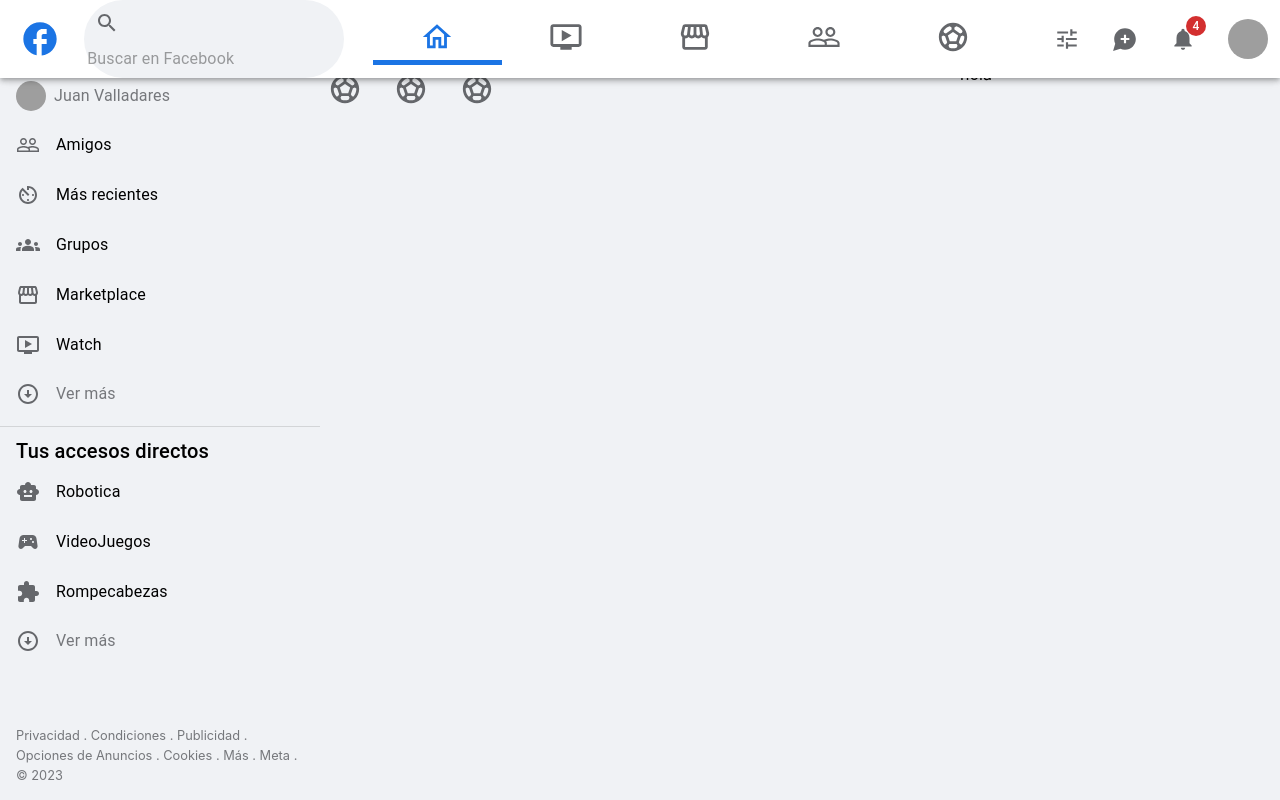
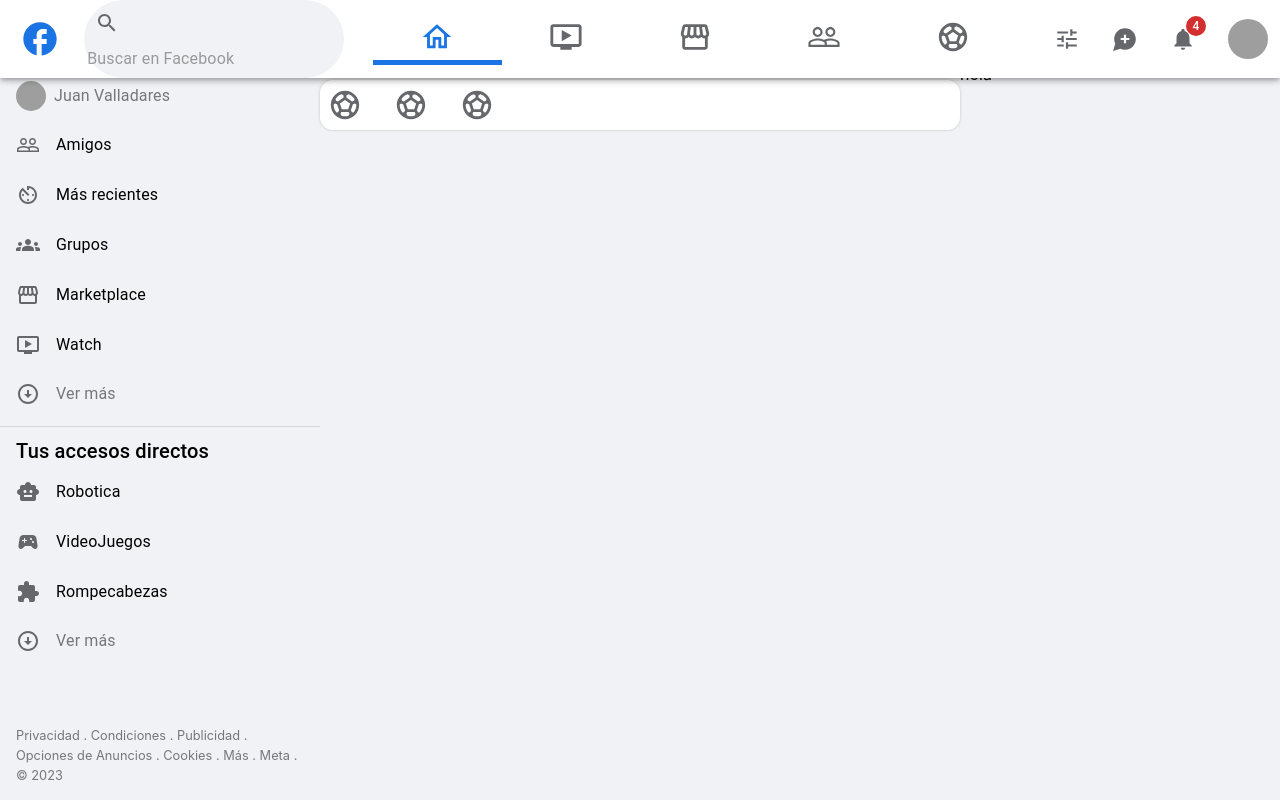
Before and after one commit to JuanValladares1998/Facebook-clone, a React (Create React App) app: page / in a window 1280 px wide. Built offline with nearby package versions, Linux system fonts and the light colour scheme; grey boxes are pictures that could not be loaded.

Commit message:
creada caja de historias

```diff
--- a/src/components/VistaPrincipal/VistaHistorias.tsx
+++ b/src/components/VistaPrincipal/VistaHistorias.tsx
@@ -1,10 +1,12 @@
 import { Box, IconButton, Tooltip } from "@mui/material";
 import SportsSoccerIcon from "@mui/icons-material/SportsSoccer";
-import React from "react";
+import { CajaBlanca } from "../../theme/theme";
 
 const VistaHistorias = () => {
   return (
-    <Box>
+    <Box
+      sx={{ ...CajaBlanca, maxWidth: "645px", margin: "1rem auto 0 auto" }}
+    >
       <Tooltip title="Videojuegos">
         <IconButton aria-label="menu" sx={{ mr: 2 }}>
           <SportsSoccerIcon color="inherit" sx={{ fontSize: 34 }} />
--- a/src/components/VistaPrincipal/VistaPrincipal.tsx
+++ b/src/components/VistaPrincipal/VistaPrincipal.tsx
@@ -4,9 +4,9 @@
 
 const VistaPrincipal = () => {
   return (
-    <Box>
+    <>
       <VistaHistorias />
-    </Box>
+    </>
   );
 };
 
--- a/src/theme/theme.js
+++ b/src/theme/theme.js
@@ -19,3 +19,10 @@
   alignItems: "center",
   justifyContent: "space-between",
 };
+
+export const CajaBlanca = {
+  bgcolor: "white",
+  marginTop: 3,
+  borderRadius: ".8rem",
+  boxShadow: "0px 0px 3px 0px rgba(0,0,0,0.2)",
+};
```
